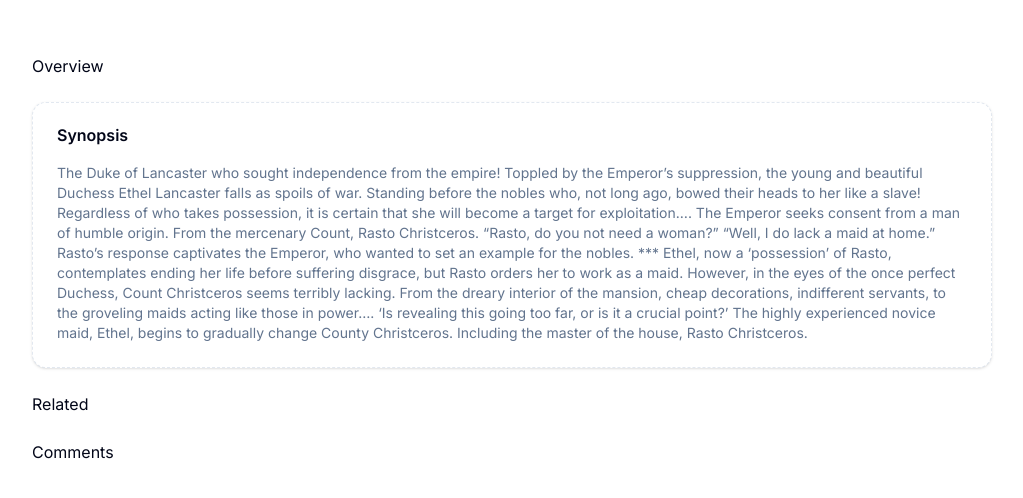
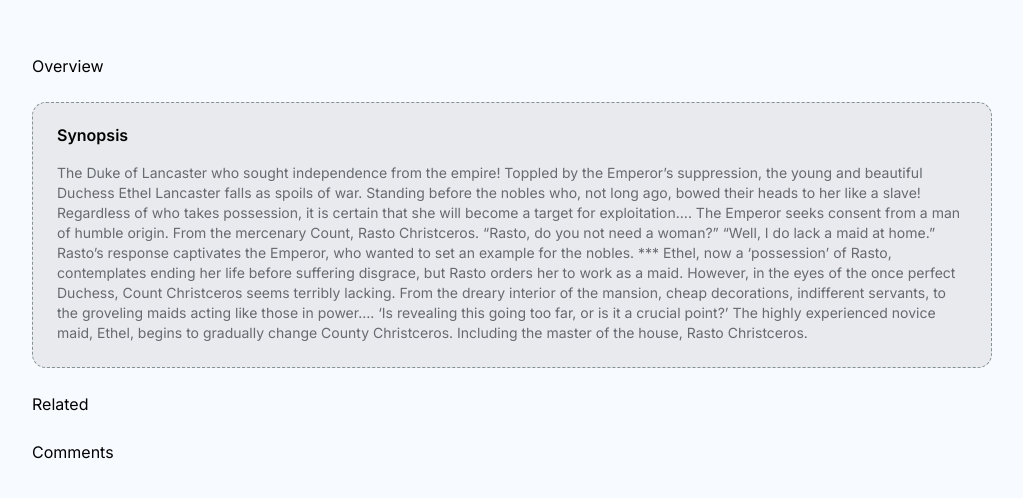
Before and after one commit to dark-night-queen/capire-client, a Next.js app: page /story/1 in a window 1280 px wide. Shown: the part 106-604 px from the top of the page, without its empty margins (128-1151 px from the left). Built offline with nearby package versions, Linux system fonts and the light colour scheme.

Commit message:
added theme colors

```diff
--- a/src/app/globals.css
+++ b/src/app/globals.css
@@ -49,43 +49,35 @@ a {
 
 :root {
 
-  --background: oklch(1 0 0);
+  --gradient: linear-gradient(to top left, #00416A, #799F0C, #FFE000);
+  --background: hsl(216 100% 98.42%);
+  --foreground: hsl(216 10% 0.84%);
 
-  --foreground: oklch(0.129 0.042 264.695);
+  --card: hsl(216 10% 92.1%);
+  --card-foreground: hsl(216 10% 1.05%);
 
-  --card: oklch(1 0 0);
+  --popover: hsl(216 10% 92.1%);
+  --popover-foreground: hsl(216 10% 1.05%);
 
-  --card-foreground: oklch(0.129 0.042 264.695);
+  --primary: hsl(216 100% 21%);
+  --primary-foreground: hsl(216 2% 92.1%);
 
-  --popover: oklch(1 0 0);
+  --secondary: hsl(216 5% 96.05%);
+  --secondary-foreground: hsl(216 7% 12.1%);
 
-  --popover-foreground: oklch(0.129 0.042 264.695);
+  --muted: hsl(216 10% 92.1%);
+  --muted-foreground: hsl(216 5% 42.1%);
 
-  --primary: oklch(0.208 0.042 265.755);
+  --accent: hsl(216 5% 96.05%);
+  --accent-foreground: hsl(216 7% 12.1%);
 
-  --primary-foreground: oklch(0.984 0.003 247.858);
+  --destructive: hsl(0 84.2% 60.2%);
+  --destructive-foreground: hsl(0 0% 98%);
 
-  --secondary: oklch(0.968 0.007 247.896);
+  --border: hsl(189 7.7% 54.8%);
+  --input: hsl(216 15% 89.84%);
 
-  --secondary-foreground: oklch(0.208 0.042 265.755);
-
-  --muted: oklch(0.968 0.007 247.896);
-
-  --muted-foreground: oklch(0.554 0.046 257.417);
-
-  --accent: oklch(0.968 0.007 247.896);
-
-  --accent-foreground: oklch(0.208 0.042 265.755);
-
-  --destructive: oklch(0.577 0.245 27.325);
-
-  --destructive-foreground: oklch(0.577 0.245 27.325);
-
-  --border: oklch(0.929 0.013 255.508);
-
-  --input: oklch(0.929 0.013 255.508);
-
-  --ring: oklch(0.704 0.04 256.788);
+  --ring: hsl(216 100% 21%);
 
   --chart-1: oklch(0.646 0.222 41.116);
 
@@ -117,44 +109,36 @@ a {
 }
 
 .dark {
+  --gradient: linear-gradient(to top left, #001F33, #4C5C0A, #BFAE00);
 
-  --background: oklch(0.129 0.042 264.695);
+  --background: hsl(216 20% 6%);
+  --foreground: hsl(216 10% 95%);
 
-  --foreground: oklch(0.984 0.003 247.858);
+  --card: hsl(216 10% 12%);
+  --card-foreground: hsl(216 10% 90%);
 
-  --card: oklch(0.129 0.042 264.695);
+  --popover: hsl(216 10% 14%);
+  --popover-foreground: hsl(216 10% 92%);
 
-  --card-foreground: oklch(0.984 0.003 247.858);
+  --primary: hsl(216 100% 70%);
+  --primary-foreground: hsl(216 10% 10%);
 
-  --popover: oklch(0.129 0.042 264.695);
+  --secondary: hsl(216 5% 25%);
+  --secondary-foreground: hsl(216 10% 90%);
 
-  --popover-foreground: oklch(0.984 0.003 247.858);
+  --muted: hsl(216 10% 18%);
+  --muted-foreground: hsl(216 5% 65%);
 
-  --primary: oklch(0.984 0.003 247.858);
+  --accent: hsl(216 5% 30%);
+  --accent-foreground: hsl(216 10% 92%);
 
-  --primary-foreground: oklch(0.208 0.042 265.755);
+  --destructive: hsl(0 84.2% 55%);
+  --destructive-foreground: hsl(0 0% 98%);
 
-  --secondary: oklch(0.279 0.041 260.031);
+  --border: hsl(216 15% 20%);
+  --input: hsl(216 15% 20%);
 
-  --secondary-foreground: oklch(0.984 0.003 247.858);
-
-  --muted: oklch(0.279 0.041 260.031);
-
-  --muted-foreground: oklch(0.704 0.04 256.788);
-
-  --accent: oklch(0.279 0.041 260.031);
-
-  --accent-foreground: oklch(0.984 0.003 247.858);
-
-  --destructive: oklch(0.396 0.141 25.723);
-
-  --destructive-foreground: oklch(0.637 0.237 25.331);
-
-  --border: oklch(0.279 0.041 260.031);
-
-  --input: oklch(0.279 0.041 260.031);
-
-  --ring: oklch(0.446 0.043 257.281);
+  --ring: hsl(216 100% 70%);
 
   --chart-1: oklch(0.488 0.243 264.376);
 
--- a/src/lib/components/ui/card.tsx
+++ b/src/lib/components/ui/card.tsx
@@ -7,7 +7,7 @@ function Card({ className, ...props }: React.ComponentProps<"div">) {
     <div
       data-slot="card"
       className={cn(
-        "bg-card text-card-foreground flex flex-col gap-6 rounded-xl border py-6 shadow-sm",
+        "bg-card text-card-foreground flex flex-col gap-6 rounded-xl border py-6",
         className
       )}
       {...props}
```
